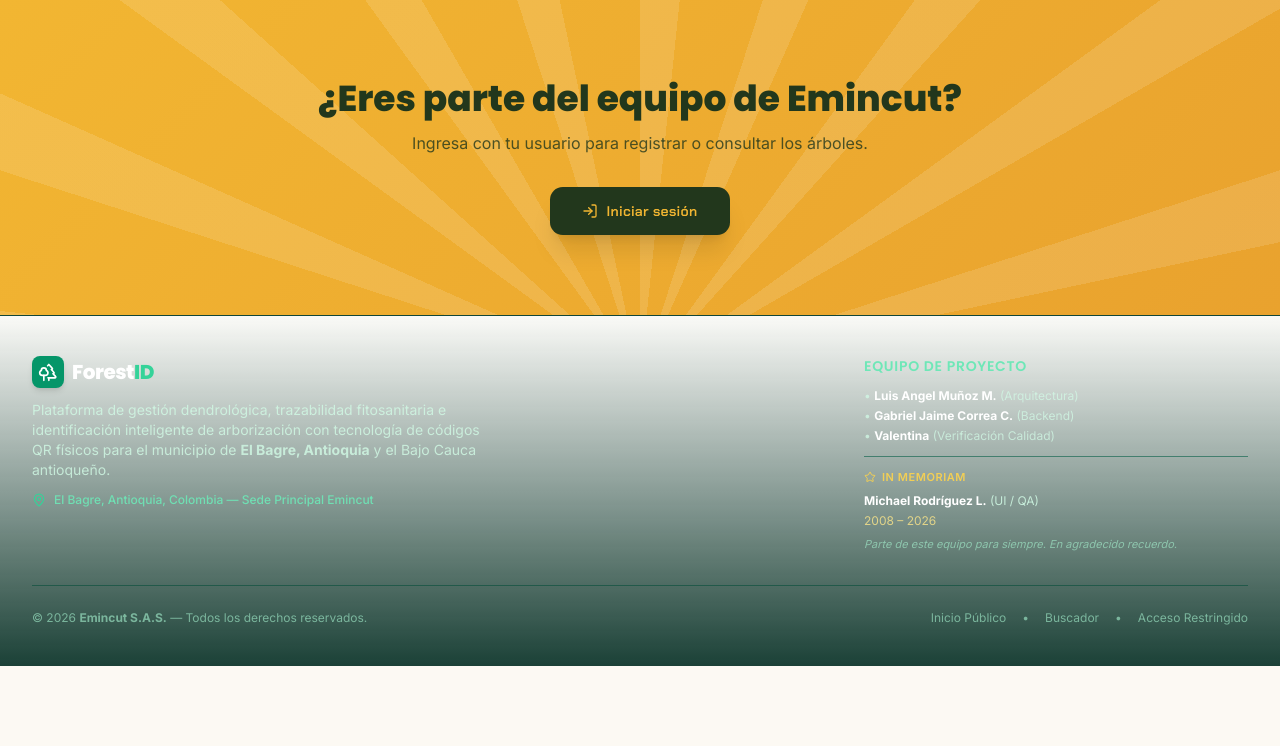
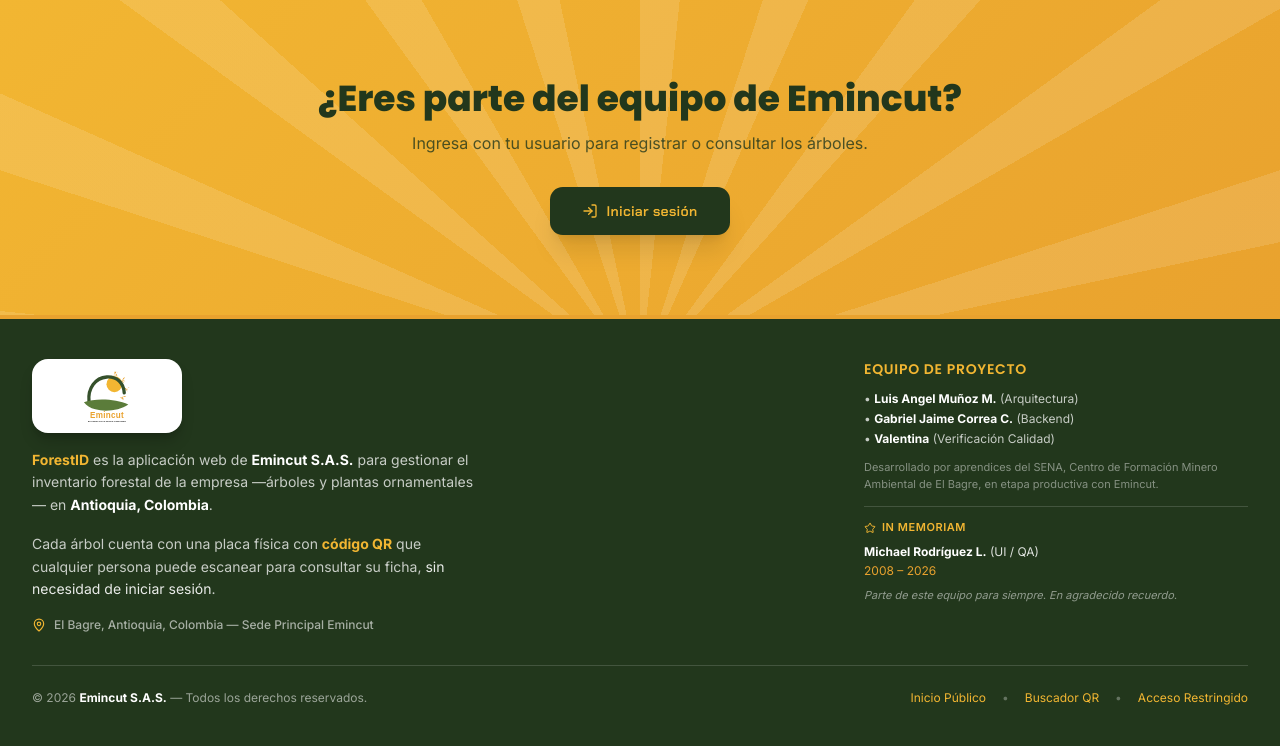
Before and after one commit to luis06-op/ForestID_V2, a PHP site: page /publico/index.php in a window 1280 px wide. Shown: the part 2707-3453 px from the top of the page. Before the commit the page ends 3373 px from the top, so only its background shows below. Run offline with PHP 8.4, Linux system fonts and the light colour scheme; some libraries are stand-ins or nearby versions.

Commit message:
Footer v2: fondo solido verde noche con acentos amarillos, logo Emincut, descripcion QR publica y sin red de innovacion

```diff
--- a/includes/footer.php
+++ b/includes/footer.php
@@ -4,46 +4,50 @@
  * Empresa: Emincut S.A.S. | El Bagre, Antioquia
  */
 ?>
-    <!-- Pie de página Institucional -->
-    <footer class="mt-auto bg-gradient-to-b from-[#FAFAF7] to-emerald-950/90 text-gray-200 border-t border-emerald-900/40">
+    <!-- Pie de página Institucional — fondo sólido, paleta Emincut (verde / amarillo / blanco) -->
+    <footer class="mt-auto border-t-4" style="background-color:#22371C; border-color:#E9A22E; color:#FFFFFF">
         <div class="max-w-7xl mx-auto px-4 sm:px-6 lg:px-8 py-10">
             <div class="grid grid-cols-1 md:grid-cols-3 gap-8">
                 <!-- Columna 1: Marca y Propósito -->
-                <div class="md:col-span-2 space-y-3">
-                    <div class="flex items-center gap-2">
-                        <div class="w-8 h-8 rounded-lg bg-emerald-600 flex items-center justify-center text-white shadow-md">
-                            <i data-lucide="trees" class="w-5 h-5"></i>
-                        </div>
-                        <span class="font-heading font-extrabold text-xl tracking-tight text-white">Forest<span class="text-emerald-400">ID</span></span>
+                <div class="md:col-span-2 space-y-4">
+                    <!-- Logo oficial Emincut -->
+                    <div class="bg-white rounded-2xl p-2.5 shadow-lg shadow-black/20 w-[150px] h-[74px] flex items-center justify-center">
+                        <img src="<?= BASE_URL ?>assets/img/logo_emincut_oficial.svg" alt="Emincut" class="w-full h-full object-contain">
                     </div>
-                    <p class="text-xs sm:text-sm text-emerald-100/80 max-w-md leading-relaxed">
-                        Plataforma de gestión dendrológica, trazabilidad fitosanitaria e identificación inteligente de arborización con tecnología de códigos QR físicos para el municipio de <strong>El Bagre, Antioquia</strong> y el Bajo Cauca antioqueño.
+                    <p class="text-sm leading-relaxed text-white/75 max-w-md">
+                        <strong style="color:#F2B632">ForestID</strong> es la aplicación web de <strong class="text-white">Emincut S.A.S.</strong> para gestionar el inventario forestal de la empresa —árboles y plantas ornamentales— en <strong class="text-white">Antioquia, Colombia</strong>.
                     </p>
-                    <div class="flex items-center gap-2 text-xs text-emerald-300/90 font-medium">
-                        <i data-lucide="map-pin" class="w-3.5 h-3.5 text-emerald-400"></i>
+                    <p class="text-sm leading-relaxed text-white/75 max-w-md">
+                        Cada árbol cuenta con una placa física con <strong style="color:#F2B632">código QR</strong> que cualquier persona puede escanear para consultar su ficha, <span class="text-white/90">sin necesidad de iniciar sesión</span>.
+                    </p>
+                    <div class="flex items-center gap-2 text-xs text-white/60 font-medium">
+                        <i data-lucide="map-pin" class="w-3.5 h-3.5" style="color:#F2B632"></i>
                         <span>El Bagre, Antioquia, Colombia — Sede Principal Emincut</span>
                     </div>
                 </div>
 
                 <!-- Columna 2: Equipo de Desarrollo y Memoria -->
                 <div class="space-y-3">
-                    <h4 class="font-heading font-semibold text-sm text-emerald-300 uppercase tracking-wider">Equipo de Proyecto</h4>
-                    <ul class="text-xs text-emerald-100/75 space-y-1">
+                    <h4 class="font-heading font-semibold text-sm uppercase tracking-wider" style="color:#F2B632">Equipo de Proyecto</h4>
+                    <ul class="text-xs text-white/75 space-y-1">
                         <li>• <strong class="text-white">Luis Angel Muñoz M.</strong> (Arquitectura)</li>
                         <li>• <strong class="text-white">Gabriel Jaime Correa C.</strong> (Backend)</li>
                         <li>• <strong class="text-white">Valentina</strong> (Verificación Calidad)</li>
                     </ul>
+                    <p class="text-[11px] text-white/45 leading-relaxed">
+                        Desarrollado por aprendices del SENA, Centro de Formación Minero Ambiental de El Bagre, en etapa productiva con Emincut.
+                    </p>
 
-                    <!-- Conmemoración: Michael Rodríguez L. (100% Emincut: este proyecto es solo para Emincut) -->
-                    <div class="mt-3 pt-3 border-t border-emerald-800/60 space-y-1.5">
-                        <div class="flex items-center gap-1.5 text-[11px] font-semibold uppercase tracking-wider text-amber-300/90">
+                    <!-- Conmemoración: Michael Rodríguez L. -->
+                    <div class="mt-3 pt-3 border-t space-y-1.5" style="border-color:rgba(255,255,255,.15)">
+                        <div class="flex items-center gap-1.5 text-[11px] font-semibold uppercase tracking-wider" style="color:#F2B632">
                             <i data-lucide="star" class="w-3 h-3"></i> In memoriam
                         </div>
-                        <p class="text-xs leading-relaxed text-emerald-100/85">
+                        <p class="text-xs leading-relaxed text-white/85">
                             <strong class="text-white">Michael Rodríguez L.</strong> (UI / QA)<br>
-                            <span class="text-amber-200/80">2008 &ndash; 2026</span>
+                            <span style="color:#E9A22E">2008 &ndash; 2026</span>
                         </p>
-                        <p class="text-[11px] italic text-emerald-200/60">
+                        <p class="text-[11px] italic text-white/50">
                             Parte de este equipo para siempre. En agradecido recuerdo.
                         </p>
                     </div>
@@ -51,16 +55,16 @@
             </div>
 
             <!-- Copyright inferior -->
-            <div class="mt-8 pt-6 border-t border-emerald-900/60 flex flex-col sm:flex-row items-center justify-between text-xs text-emerald-200/60 gap-3">
+            <div class="mt-8 pt-6 border-t flex flex-col sm:flex-row items-center justify-between text-xs text-white/55 gap-3" style="border-color:rgba(255,255,255,.15)">
                 <div>
-                    &copy; <?= date('Y') ?> <strong>Emincut S.A.S.</strong> — Todos los derechos reservados.
+                    &copy; <?= date('Y') ?> <strong class="text-white">Emincut S.A.S.</strong> — Todos los derechos reservados.
                 </div>
                 <div class="flex items-center gap-4">
-                    <a href="<?= BASE_URL ?>publico/index.php" class="hover:text-emerald-300 transition-colors">Inicio Público</a>
-                    <span>•</span>
-                    <a href="<?= BASE_URL ?>publico/buscar.php" class="hover:text-emerald-300 transition-colors">Buscador</a>
-                    <span>•</span>
-                    <a href="<?= BASE_URL ?>auth/login.php" class="hover:text-emerald-300 transition-colors">Acceso Restringido</a>
+                    <a href="<?= BASE_URL ?>publico/index.php" class="hover:opacity-80 transition-opacity" style="color:#F2B632">Inicio Público</a>
+                    <span class="text-white/30">•</span>
+                    <a href="<?= BASE_URL ?>publico/buscar.php" class="hover:opacity-80 transition-opacity" style="color:#F2B632">Buscador QR</a>
+                    <span class="text-white/30">•</span>
+                    <a href="<?= BASE_URL ?>auth/login.php" class="hover:opacity-80 transition-opacity" style="color:#F2B632">Acceso Restringido</a>
                 </div>
             </div>
         </div>
```
